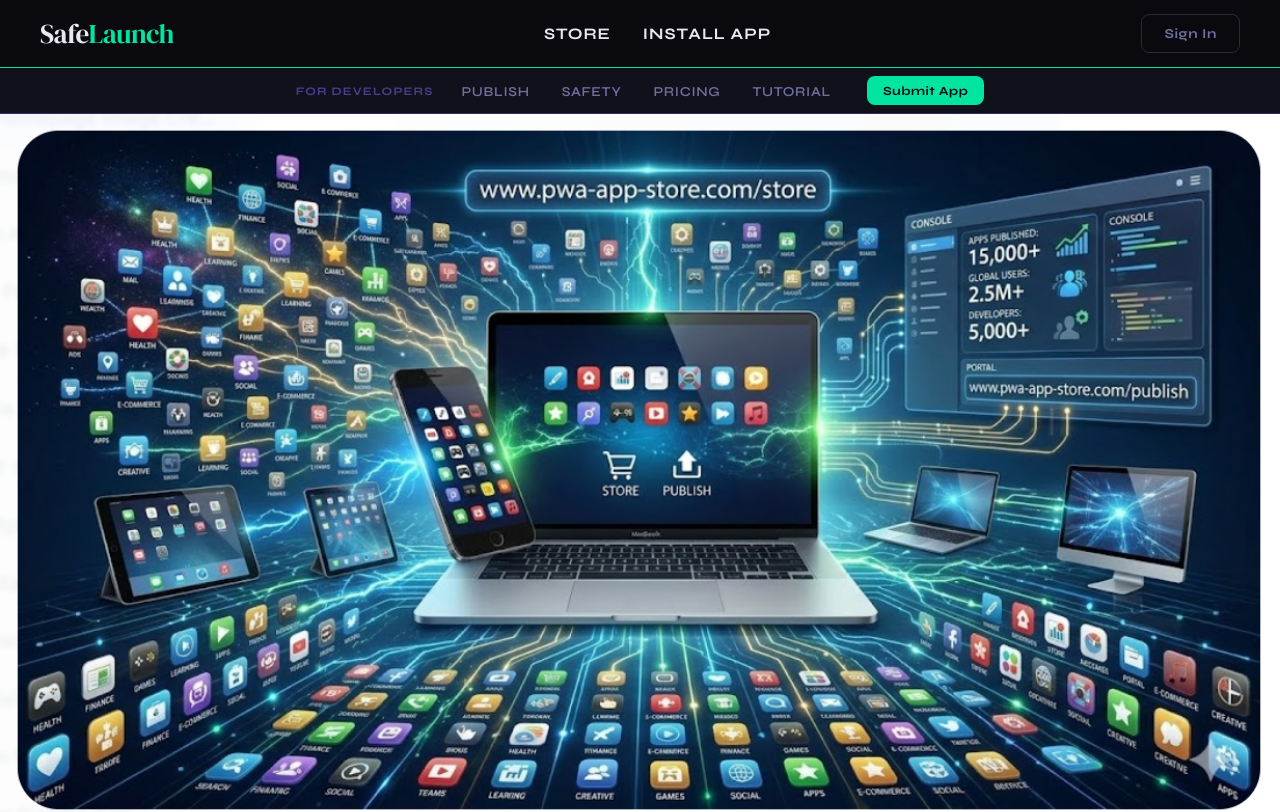
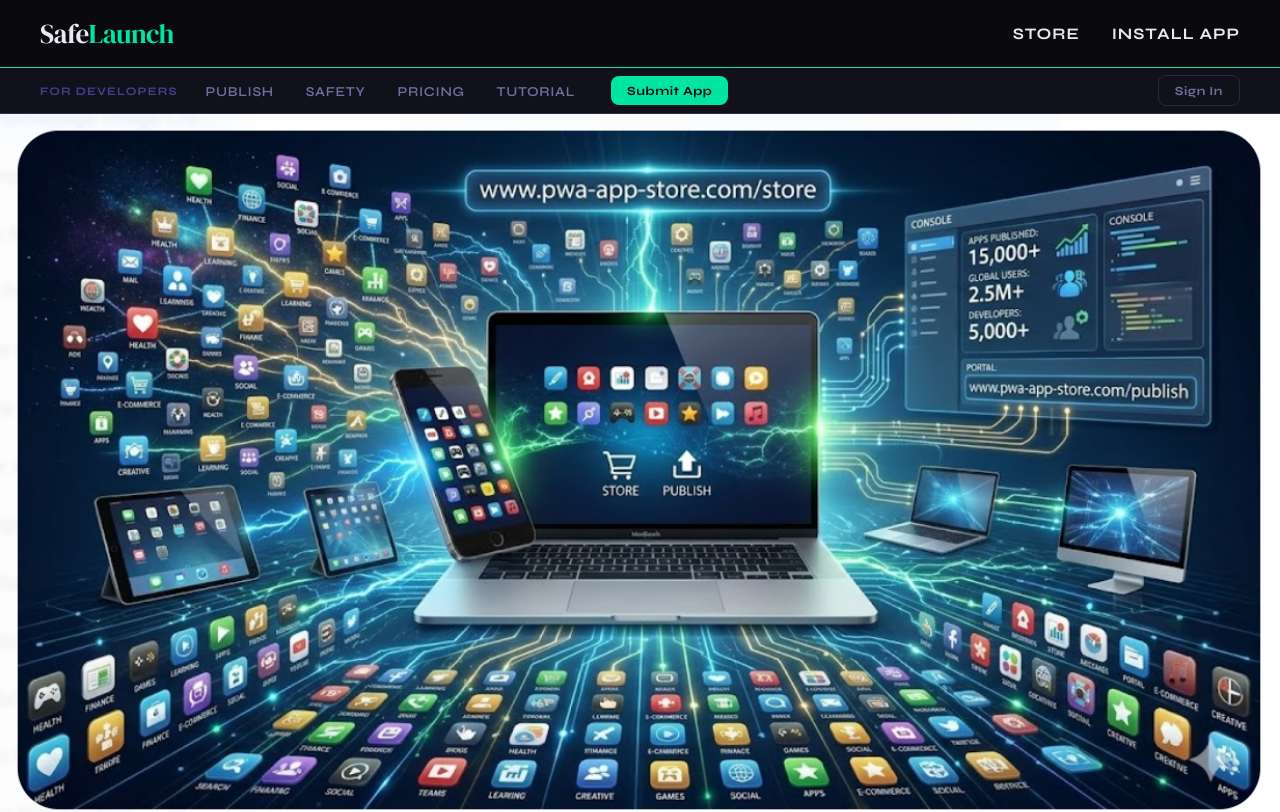
Before and after one commit to danyaffa/PWA-App-STORE, a React (Vite) app: page / in a window 1280 px wide. Shown: the top 812 px of the page. Built offline with nearby package versions, Linux system fonts and the light colour scheme; no server answers.

Commit message:
Move Dashboard/Sign In button from header row 1 to row 2 (Publisher row)
The Dashboard and Sign In buttons now appear alongside the For Developers
nav links instead of on the top row with Store and Install App.

https://claude.ai/code/session_0119eoy4VsRDCefic5zRHAez

```diff
--- a/src/components/Nav.jsx
+++ b/src/components/Nav.jsx
@@ -75,13 +75,6 @@ export default function Nav() {
             )}
           </ul>
 
-          <div className={`${styles.actions} ${menuOpen ? styles.menuOpen : ''}`}>
-            {user ? (
-              <Link to="/dashboard" className="btn btn-ghost" onClick={() => setMenuOpen(false)}>Dashboard</Link>
-            ) : (
-              <Link to="/signin" className="btn btn-ghost" onClick={() => setMenuOpen(false)}>Sign In</Link>
-            )}
-          </div>
         </nav>
 
         {/* ── Row 2 – Publisher Tools ─────────────────────────── */}
@@ -103,6 +96,13 @@ export default function Nav() {
           <Link to="/publish" className={`btn btn-primary btn-sm ${styles.submitBtn}`} onClick={() => setMenuOpen(false)}>
             Submit App
           </Link>
+          <div className={`${styles.actions} ${menuOpen ? styles.menuOpen : ''}`}>
+            {user ? (
+              <Link to="/dashboard" className="btn btn-ghost btn-sm" onClick={() => setMenuOpen(false)}>Dashboard</Link>
+            ) : (
+              <Link to="/signin" className="btn btn-ghost btn-sm" onClick={() => setMenuOpen(false)}>Sign In</Link>
+            )}
+          </div>
         </div>
       </header>
 
--- a/src/components/Nav.module.css
+++ b/src/components/Nav.module.css
@@ -40,11 +40,11 @@
   padding: 0;
 }
 
-.actions { display: flex; gap: 12px; }
+.actions { display: flex; gap: 12px; margin-left: auto; }
 
 /* ── Row 2 – Secondary (Publisher Tools) ──────────────────────────────────── */
 .secondaryRow {
-  display: flex; align-items: center; justify-content: center; gap: 24px;
+  display: flex; align-items: center; gap: 24px;
   padding: 0 40px;
   background: rgba(18,18,30,0.95);
   backdrop-filter: blur(20px);
```
